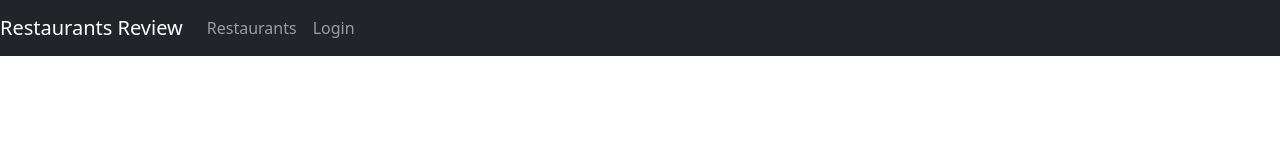
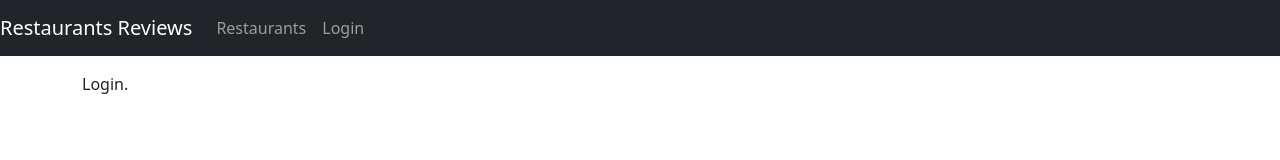
Before and after one commit to bekkrisztian/MernStackCourse, a React (Create React App) app in the folder frontend/: page /login in a window 1280 px wide. Shown: the top 160 px of the page. Built offline with nearby package versions, Linux system fonts and the light colour scheme.

Commit message:
axios added to implement services

```diff
--- a/frontend/package.json
+++ b/frontend/package.json
@@ -6,6 +6,7 @@
     "@testing-library/jest-dom": "^5.16.3",
     "@testing-library/react": "^12.1.4",
     "@testing-library/user-event": "^13.5.0",
+    "axios": "^0.26.1",
     "bootstrap": "^5.1.3",
     "react": "^17.0.2",
     "react-dom": "^17.0.2",
--- a/frontend/src/App.js
+++ b/frontend/src/App.js
@@ -19,7 +19,7 @@ function App() {
         <div className="App">
             <nav className="navbar navbar-expand navbar-dark bg-dark">
                 <a href="/restaurants" className="navbar-brand">
-                    Restaurants Review
+                    Restaurants Reviews
                 </a>
                 <div className="navbar-nav mr-auto">
                     <li className="nav-item">
@@ -42,9 +42,11 @@ function App() {
                     </li>
                 </div>
             </nav>
+
             <div className="container mt-3">
                 <Routes>
                     <Route exact path="/" element={<RestaurantsList />} />
+                    <Route exact path="/restaurants" element={<RestaurantsList />} />
                     <Route
                         path="/restaurants/:id/review"
                         render={(props) => {
@@ -59,6 +61,7 @@ function App() {
                     />
                     <Route
                         path="/login"
+                        element={<Login />}
                         render={(props) => {
                             <Login {...props} user={user} />
                         }}
--- a/frontend/src/components/login.js
+++ b/frontend/src/components/login.js
@@ -3,7 +3,7 @@ import React from "react";
 function Login() {
     return (
         <div className="App">
-            Hello World.
+            Login.
         </div>
     );
 }
```
Also changed, not shown: frontend/src/http-common.js (added, +8 -0 lines), frontend/src/services/restaurant.js (added, +15 -0 lines), 1 other file (tests, documents, lock files or other folders).
